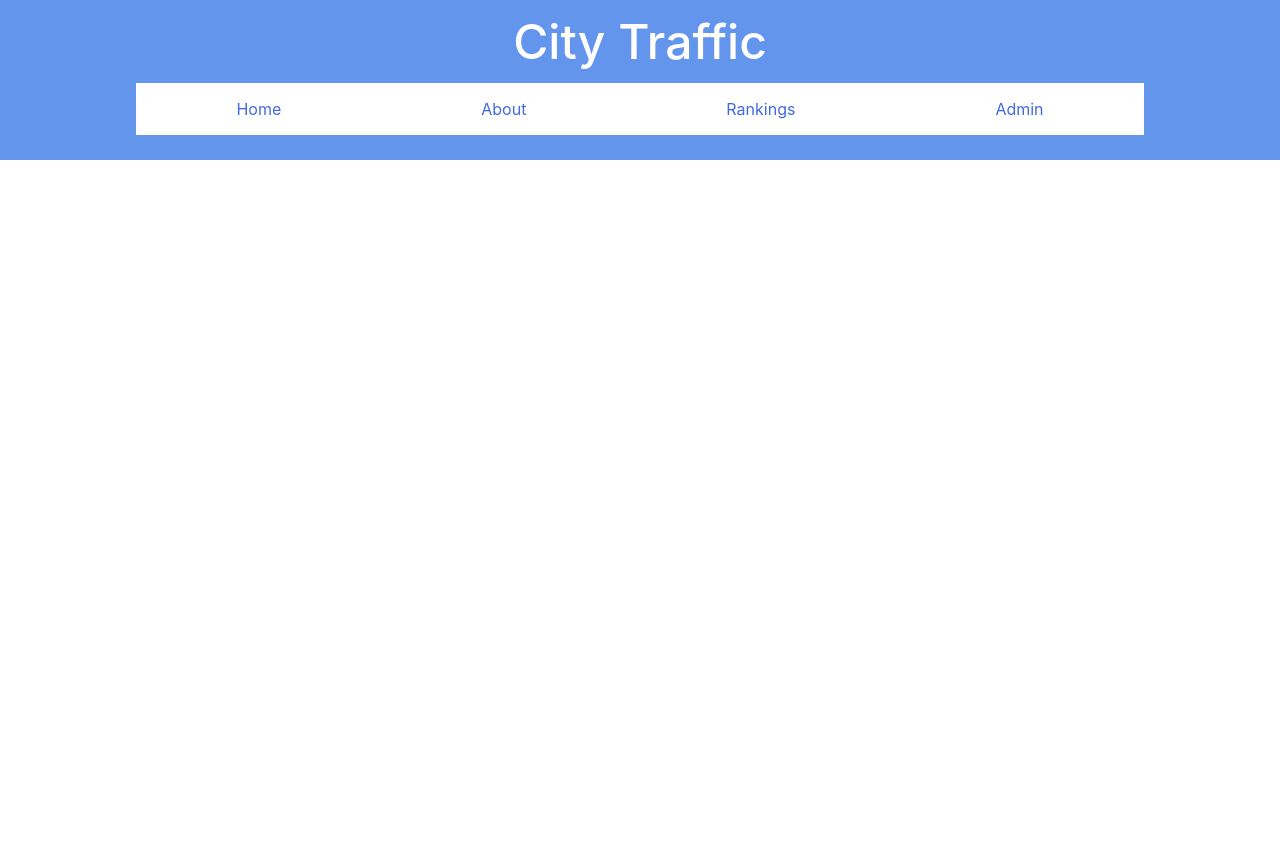
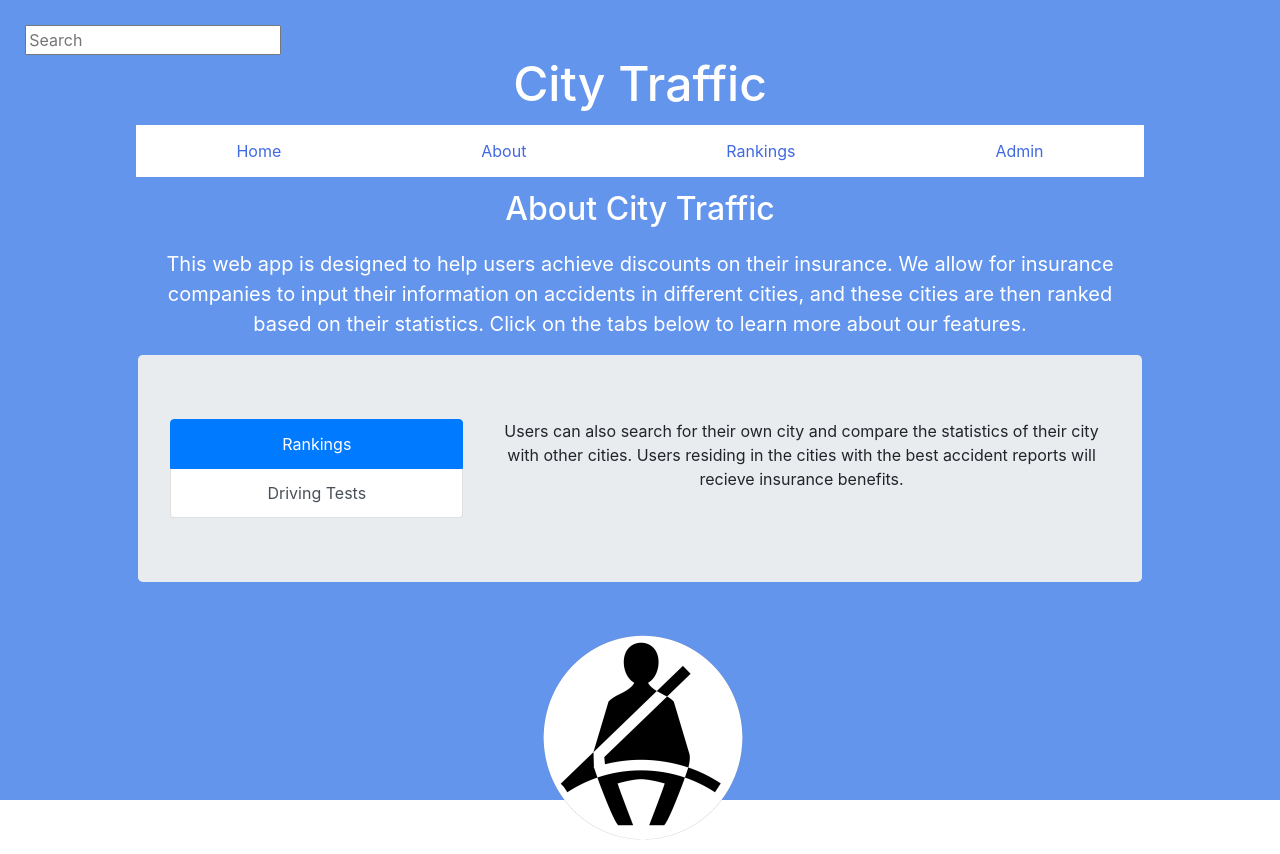
Before and after one commit to matthewpetela/accident-web-app, a React (Create React App) app in the folder client/: page /about in a window 1280 px wide. Before the commit the page ends 800 px from the top, so only its background shows below. Built offline with nearby package versions, Linux system fonts and the light colour scheme.

Commit message:
created about page

```diff
--- a/client/src/views/About/About.css
+++ b/client/src/views/About/About.css
@@ -29,10 +29,11 @@ input {
     float: left;
 }
 
-.App {
+.About {
     padding: 1%;
     text-align: center;
     background: CornflowerBlue;
+    height: 100vh;
 }
 
 .App-logo {
@@ -54,3 +55,19 @@ input {
 .App-link {
     color: #483D8B;
 }
+
+.aboutText {
+    padding-top: 1%;
+    padding-left: 10%;
+    padding-right: 10%;
+}
+
+.desc {
+    color: white;
+    font-size: 20px;
+}
+
+.trafficLogo {
+    height: 30vh;
+    width: 30vh;
+}
--- a/client/src/views/About/About.js
+++ b/client/src/views/About/About.js
@@ -1,16 +1,60 @@
 import React from 'react';
 import NavBar from "../../components/Header/NavBar";
+import {Jumbotron, Tab, ListGroup, Row, Col} from 'react-bootstrap';
+import logo from '../../assets/icons/logo.png';
 import './About.css';
 
 function About(){
   return (
-    <div className='App'>
-      <inout type='text' placeholder="Search"/>
+    <div className='About'>
+      <input type='text' placeholder="Search"/>
       <div className='head'>
         <h1> City Traffic </h1>
       </div>
       <NavBar/>
-
+      <h2>About City Traffic</h2>
+      <div className='aboutText'>
+      <p className='desc'>
+        This web app is designed to help users achieve discounts on their insurance.
+        We allow for insurance companies to input their information on accidents in different cities,
+        and these cities are then ranked based on their statistics. Click on the tabs below to learn
+        more about our features.
+      </p>
+      <Jumbotron>
+        <Tab.Container id="list-group-tabs-example" defaultActiveKey="#link1">
+          <Row>
+            <Col sm={4}>
+              <ListGroup>
+                <ListGroup.Item action href="#link1">
+                  Rankings
+                </ListGroup.Item>
+                <ListGroup.Item action href="#link2">
+                  Driving Tests
+                </ListGroup.Item>
+              </ListGroup>
+            </Col>
+            <Col sm={8}>
+              <Tab.Content>
+                <Tab.Pane eventKey="#link1">
+                  <p>
+                  Users can also search for their own city and compare the statistics of their
+                  city with other cities. Users residing in the cities with the best accident
+                  reports will recieve insurance benefits.
+                  </p>
+                </Tab.Pane>
+                <Tab.Pane eventKey="#link2">
+                  <p>
+                    Users can take our driving tests in order to gain stars, which can be
+                    redeemed for insurance benefits.
+                  </p>
+                </Tab.Pane>
+              </Tab.Content>
+            </Col>
+          </Row>
+        </Tab.Container>
+      </Jumbotron>
+      <img src={logo} className="trafficLogo" alt="logo" />
+      </div>
     </div>
   )
 }
--- a/client/src/views/Home/Home.css
+++ b/client/src/views/Home/Home.css
@@ -28,6 +28,7 @@ input {
 }
 
 .description {
+
     padding: 5%;
     width: 40%;
     float: left;
--- a/client/src/views/Home/Home.js
+++ b/client/src/views/Home/Home.js
@@ -22,7 +22,7 @@ function Home() {
         <div className="App">
             <input type="text" placeholder="Search"/>
             <div className="head">
-            <h1> Welcome to City Traffic </h1>
+                <h1> Welcome to City Traffic </h1>
             </div>
             <NavBar />
             <div className="description">
@@ -37,13 +37,6 @@ function Home() {
             </div>
             <header className="App-header">
                 <img src={logo} className="App-logo" alt="logo" />
-                <a
-                    className="App-link"
-                    href="https://reactjs.org"
-                    target="_blank"
-                    rel="noopener noreferrer"
-                >
-                </a>
             </header>
             <Options/>
             <Services/>
```
